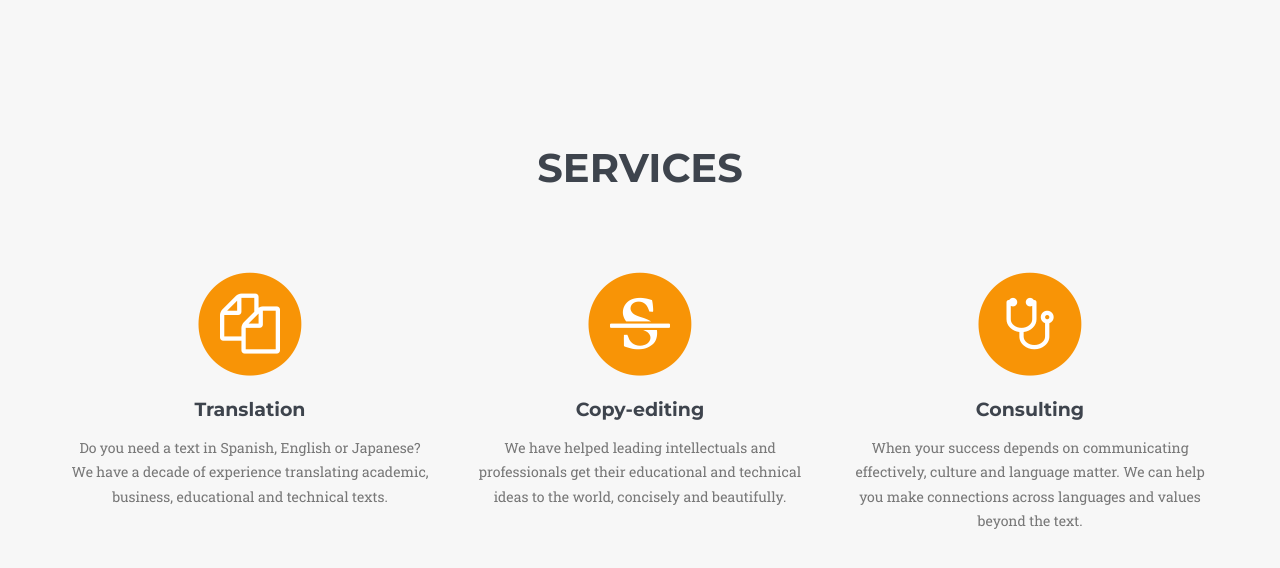
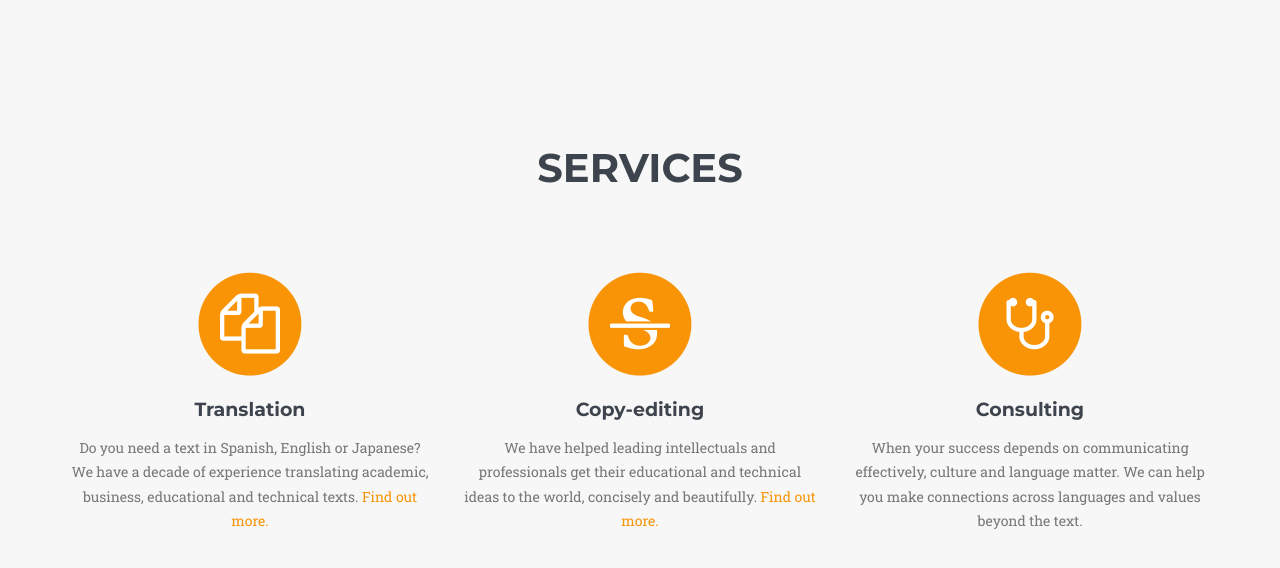
Before and after one commit to kylesezhi/kylesezhi.github.io, a Jekyll site: the page built from index.html, in a window 1280 px wide and 1400 px high, cut to the strip 762-1330 px from the top of the window. Built offline with Jekyll 4.4.1, drawn with Linux system fonts in a browser that asks for light colours; some web fonts are replaced; comment, search, counter and statistics services are not loaded.

Commit message:
Text changes and main splash image update

```diff
--- a/_includes/css/agency.css
+++ b/_includes/css/agency.css
@@ -176,7 +176,7 @@ fieldset[disabled] .btn-xl.active {
 }
 
 .navbar-default .navbar-brand {
-    font-family: Montserrat, 'Helvetica Neue', Helvetica, Arial, sans-serif;
+    font-family: 'Questrial', sans-serif;
     color: #{{ site.color.primary }};
 }
 
--- a/_includes/head.html
+++ b/_includes/head.html
@@ -16,6 +16,7 @@
     <link href="http://fonts.googleapis.com/css?family=Lato:400,700,400italic,700italic" rel="stylesheet" type="text/css">
     <link href='http://fonts.googleapis.com/css?family=Droid+Serif:400,700,400italic,700italic' rel='stylesheet' type='text/css'>
     <link href='http://fonts.googleapis.com/css?family=Roboto+Slab:400,100,300,700' rel='stylesheet' type='text/css'>
+    <link href='https://fonts.googleapis.com/css?family=Questrial' rel='stylesheet' type='text/css'>
 
     <!-- HTML5 Shim and Respond.js IE8 support of HTML5 elements and media queries -->
     <!-- WARNING: Respond.js doesn't work if you view the page via file:// -->
--- a/_includes/services.html
+++ b/_includes/services.html
@@ -14,7 +14,7 @@
                         <i class="fa fa-files-o fa-stack-1x fa-inverse"></i>
                     </span>
                     <h4 class="service-heading">Translation</h4>
-                    <p class="text-muted">Do you need a text in Spanish, English or Japanese? We have a decade of experience translating academic, business, educational and technical texts.</p>
+                    <p class="text-muted">Do you need a text in Spanish, English or Japanese? We have a decade of experience translating academic, business, educational and technical texts. <a class="page-scroll" href="#about">Find out more.</a></p>
                 </div>
                 <div class="col-md-4">
                     <span class="fa-stack fa-4x">
@@ -22,7 +22,7 @@
                         <i class="fa fa-strikethrough fa-stack-1x fa-inverse"></i>
                     </span>
                     <h4 class="service-heading">Copy-editing</h4>
-                    <p class="text-muted">We have helped leading intellectuals and professionals get their educational and technical ideas to the world, concisely and beautifully.</p>
+                    <p class="text-muted">We have helped leading intellectuals and professionals get their educational and technical ideas to the world, concisely and beautifully. <a class="page-scroll" href="#about">Find out more.</a></p>
                 </div>
                 <div class="col-md-4">
                     <span class="fa-stack fa-4x">
```
Also changed, not shown: img/header-bg-second copy.jpg (added), img/header-bg-try-blur.jpg (added), 6 other files.
